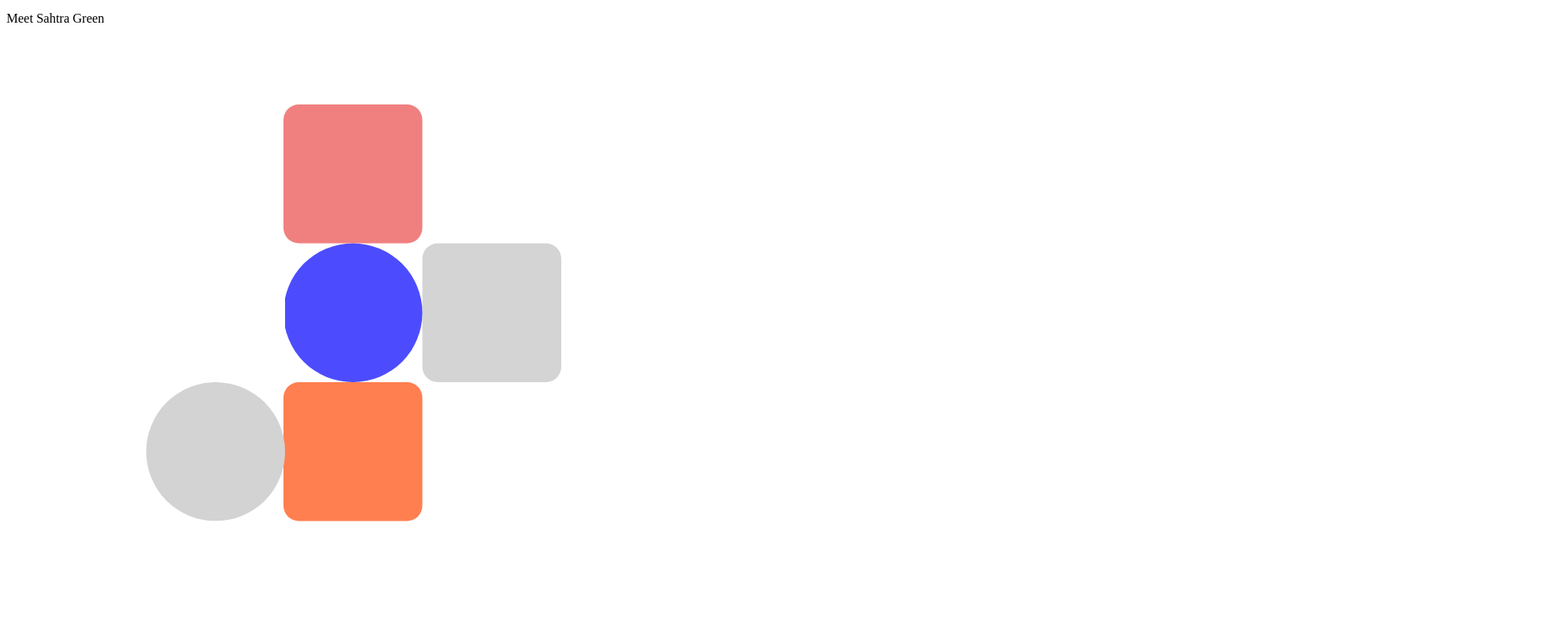
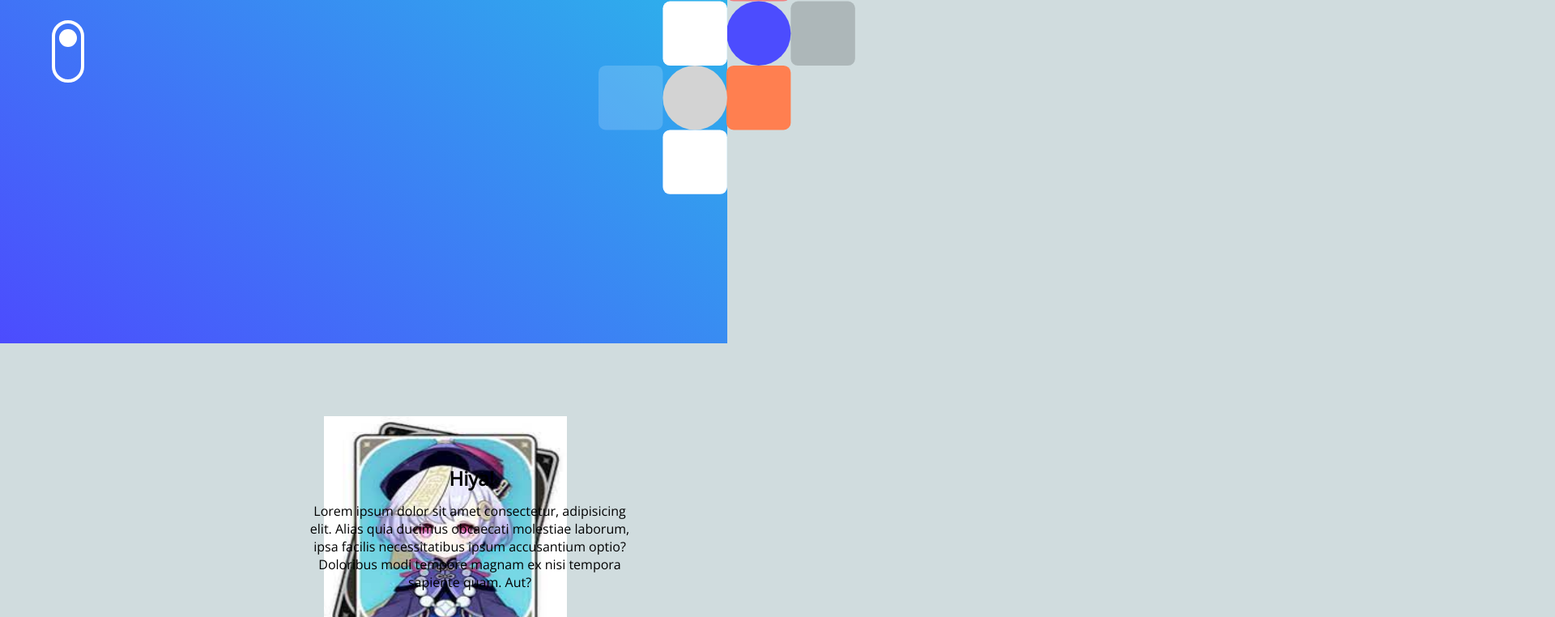
Before and after one commit to Chawwh/Chawwh.github.io, a plain HTML site: page index.html in a window 1280 px wide. Shown: the part 286-1048 px from the top of the page at 81% size, 1920 px wide, since content can reach past the window. Drawn offline with nearby package versions, Linux system fonts and the light colour scheme; a script that the page names is missing.

Commit message:
fixed css

```diff
--- a/css/App.css
+++ b/css/App.css
@@ -424,4 +424,4 @@ input[type=submit]:hover {
             transform: translate(262px, 830px);
   }
 }
-/*# sourceMappingURL=yt.css.map */
+/*# sourceMappingURL=App.css.map */
--- a/index.html
+++ b/index.html
@@ -1,7 +1,7 @@
 <!DOCTYPE html>
 <html lang="en">
 <head>
-<link rel="stylesheet" href="yt.css" />
+<link rel="stylesheet" href="/css/App.css" />
 <title>Sahtra's Portfolio</title>
 </head>
 <body>
```
Also changed, not shown: 1 other file.
